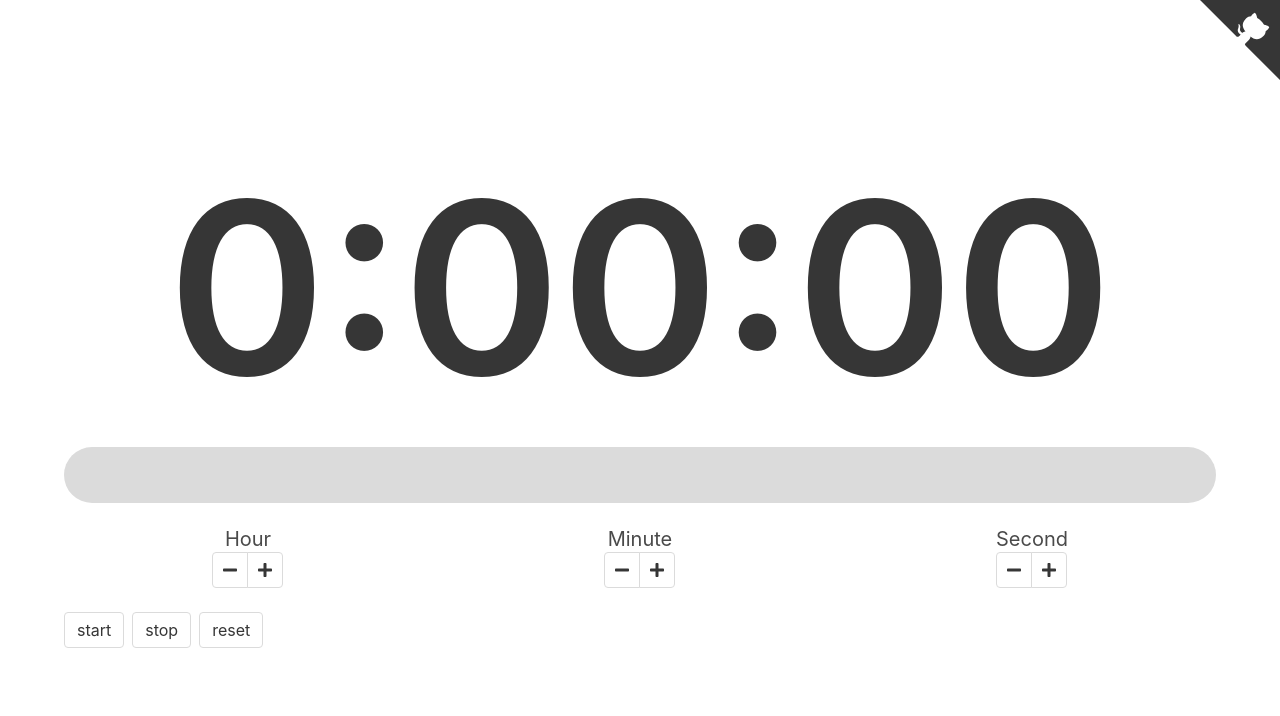
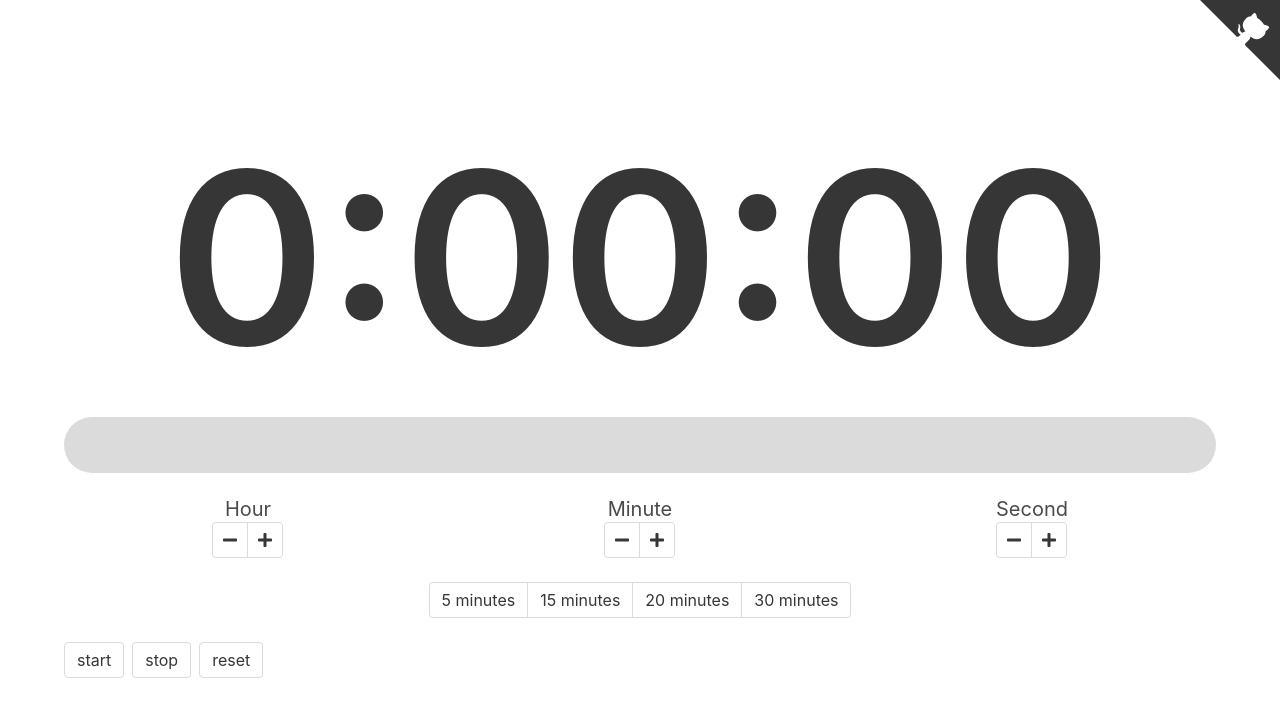
Before and after one commit to 70-10/timekeeper, a Vue app: page / in a window 1280 px wide. Shown: the top 716 px of the page. Built offline with nearby package versions, Linux system fonts and the light colour scheme.

Commit message:
[mod] set fixed value

```diff
--- a/src/App.vue
+++ b/src/App.vue
@@ -57,6 +57,14 @@
             </p>
           </div>
         </div>
+
+        <p class="buttons has-addons is-centered">
+          <button class="button" @click="set(5 * 60)">5 minutes</button>
+          <button class="button" @click="set(15 * 60)">15 minutes</button>
+          <button class="button" @click="set(20 * 60)">20 minutes</button>
+          <button class="button" @click="set(30 * 60)">30 minutes</button>
+        </p>
+
         <p class="buttons">
           <button class="button" @click="start">start</button>
           <button class="button" @click="stop">stop</button>
@@ -108,6 +116,11 @@ export default class App extends Vue {
     this.interval = 0;
   }
 
+  set(num: number): void {
+    this.timer = num;
+    this.max = num;
+  }
+
   add(num: number): void {
     this.timer += num;
     this.max += num;
```
